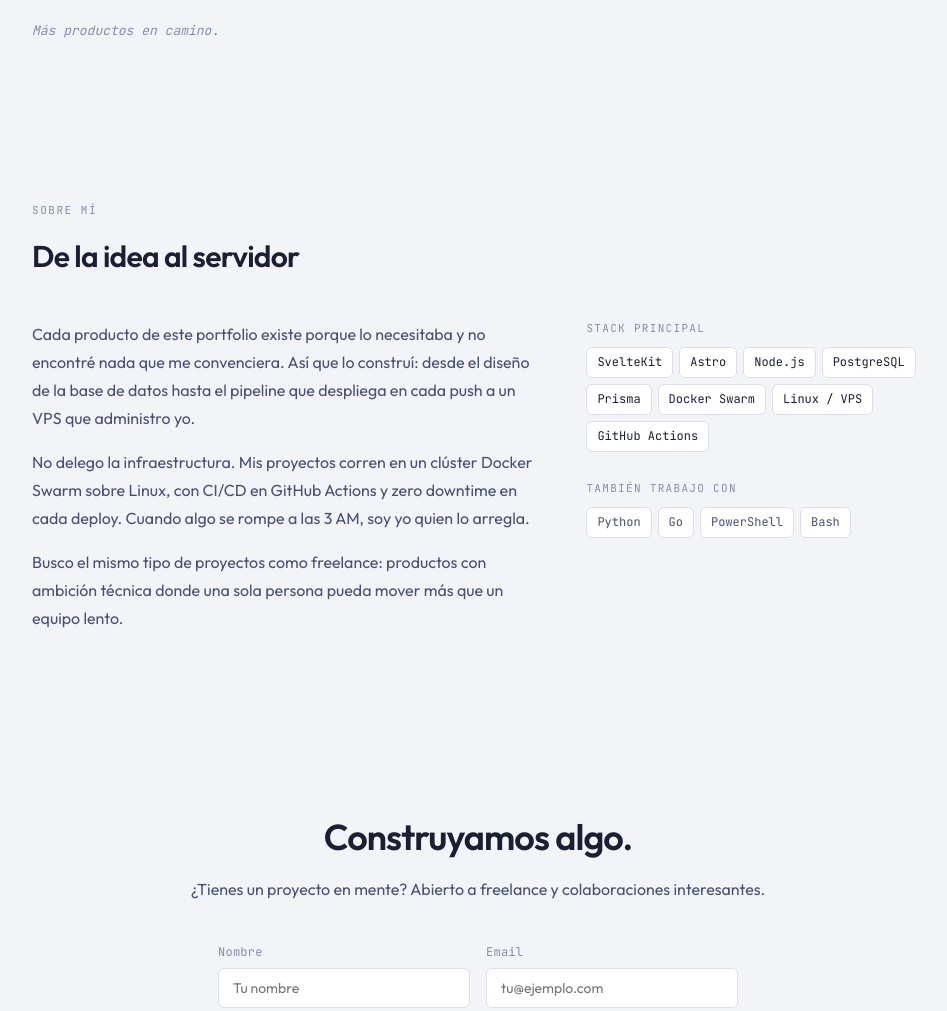
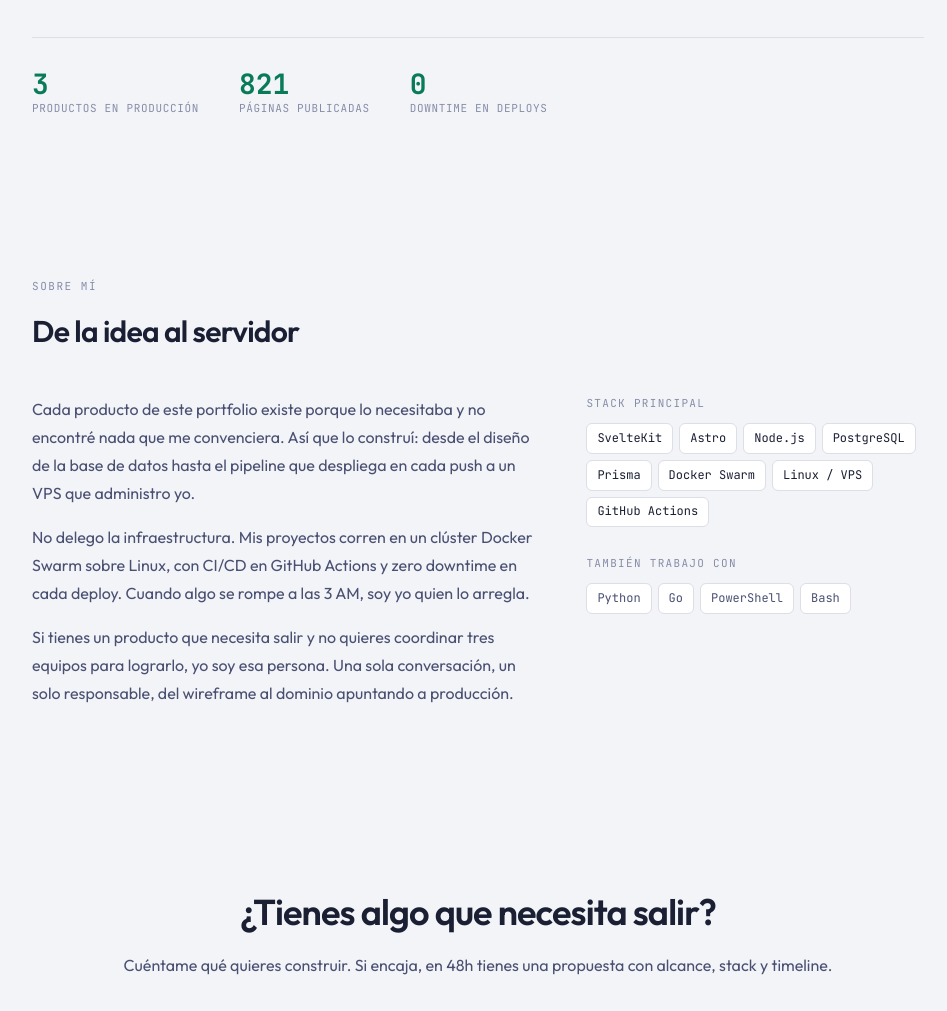
Before and after one commit to rricajos/rricajos, an Astro site: page / in a window 1280 px wide. Shown: the part 1328-2339 px from the top of the page, without its empty margins (162-1109 px from the left). Built offline with nearby package versions, Linux system fonts and the light colour scheme; Astro itself is replaced by a stand-in of ours.

Commit message:
client-focused copy, proof counters, actionable CTA
- About p3 now speaks to the client: "one conversation, one owner"
- Contact heading/sub: "Got something that needs to ship?" + 48h proposal
- Proof section: 3 products / 821 pages / 0 downtime counters
- All three languages updated (ES/EN/ZH)

```diff
--- a/src/pages/index.astro
+++ b/src/pages/index.astro
@@ -100,7 +100,20 @@ import Base from '../layouts/Base.astro';
           </div>
         </a>
       </div>
-      <p class="more" data-i18n="projects.more">Más productos en camino.</p>
+      <div class="proof">
+        <div class="proof-item">
+          <span class="proof-num">3</span>
+          <span class="proof-label" data-i18n="projects.proof_products">productos en producción</span>
+        </div>
+        <div class="proof-item">
+          <span class="proof-num">821</span>
+          <span class="proof-label" data-i18n="projects.proof_pages">páginas publicadas</span>
+        </div>
+        <div class="proof-item">
+          <span class="proof-num">0</span>
+          <span class="proof-label" data-i18n="projects.proof_downtime">downtime en deploys</span>
+        </div>
+      </div>
     </div>
   </section>
 
@@ -123,9 +136,10 @@ import Base from '../layouts/Base.astro';
             quien lo arregla.
           </p>
           <p data-i18n="about.p3">
-            Busco el mismo tipo de proyectos como freelance: productos con
-            ambición técnica donde una sola persona pueda mover más que un
-            equipo lento.
+            Si tienes un producto que necesita salir y no quieres coordinar
+            tres equipos para lograrlo, yo soy esa persona. Una sola
+            conversación, un solo responsable, del wireframe al dominio
+            apuntando a producción.
           </p>
         </div>
         <div class="about-aside">
@@ -158,10 +172,10 @@ import Base from '../layouts/Base.astro';
 
   <section id="contact" class="contact-section">
     <div class="wrap reveal">
-      <h2 class="contact-heading" data-i18n="contact.heading">Construyamos algo.</h2>
+      <h2 class="contact-heading" data-i18n="contact.heading">¿Tienes algo que necesita salir?</h2>
       <p class="contact-sub" data-i18n="contact.sub">
-        ¿Tienes un proyecto en mente? Abierto a freelance y colaboraciones
-        interesantes.
+        Cuéntame qué quieres construir. Si encaja, en 48h tienes una
+        propuesta con alcance, stack y timeline.
       </p>
       <form class="contact-form" action="https://formsubmit.co/ergoegos@gmail.com" method="POST">
         <input type="hidden" name="_subject" value="New message from ricajos.com" />
@@ -680,12 +694,35 @@ import Base from '../layouts/Base.astro';
     border-radius: 4px;
   }
 
-  .more {
-    margin-top: 1.5rem;
+  .proof {
+    display: flex;
+    gap: 2.5rem;
+    margin-top: 2.5rem;
+    padding-top: 2rem;
+    border-top: 1px solid var(--border);
+  }
+
+  .proof-item {
+    display: flex;
+    flex-direction: column;
+    gap: 0.125rem;
+  }
+
+  .proof-num {
     font-family: var(--font-mono);
-    font-size: 0.8125rem;
+    font-size: 1.75rem;
+    font-weight: 700;
+    color: var(--accent);
+    line-height: 1;
+    font-variant-numeric: tabular-nums;
+  }
+
+  .proof-label {
+    font-family: var(--font-mono);
+    font-size: 0.6875rem;
     color: var(--muted);
-    font-style: italic;
+    text-transform: uppercase;
+    letter-spacing: 0.06em;
   }
 
   /* ── About ── */
@@ -1023,16 +1060,18 @@ import Base from '../layouts/Base.astro';
       'projects.pingunix': 'Plataforma de estudio para la certificación LPIC. 821 páginas de contenido con flashcards en PWA.',
       'projects.darink': 'Tracker de salud offline-first. Alimentación, ejercicio, sueño y constantes vitales — funciona sin conexión.',
       'projects.planetlogin': 'Portal de autenticación white-label. Login stateless que se integra en cualquier app.',
-      'projects.more': 'Más productos en camino.',
+      'projects.proof_products': 'productos en producción',
+      'projects.proof_pages': 'páginas publicadas',
+      'projects.proof_downtime': 'downtime en deploys',
       'about.label': 'Sobre mí',
       'about.heading': 'De la idea al servidor',
       'about.p1': 'Cada producto de este portfolio existe porque lo necesitaba y no encontré nada que me convenciera. Así que lo construí: desde el diseño de la base de datos hasta el pipeline que despliega en cada push a un VPS que administro yo.',
       'about.p2': 'No delego la infraestructura. Mis proyectos corren en un clúster Docker Swarm sobre Linux, con CI/CD en GitHub Actions y zero downtime en cada deploy. Cuando algo se rompe a las 3 AM, soy yo quien lo arregla.',
-      'about.p3': 'Busco el mismo tipo de proyectos como freelance: productos con ambición técnica donde una sola persona pueda mover más que un equipo lento.',
+      'about.p3': 'Si tienes un producto que necesita salir y no quieres coordinar tres equipos para lograrlo, yo soy esa persona. Una sola conversación, un solo responsable, del wireframe al dominio apuntando a producción.',
       'about.stack_label': 'Stack principal',
       'about.also_label': 'También trabajo con',
-      'contact.heading': 'Construyamos algo.',
-      'contact.sub': '¿Tienes un proyecto en mente? Abierto a freelance y colaboraciones interesantes.',
+      'contact.heading': '¿Tienes algo que necesita salir?',
+      'contact.sub': 'Cuéntame qué quieres construir. Si encaja, en 48h tienes una propuesta con alcance, stack y timeline.',
       'form.name': 'Nombre',
       'form.name_ph': 'Tu nombre',
       'form.email': 'Email',
@@ -1054,16 +1093,18 @@ import Base from '../layouts/Base.astro';
       'projects.pingunix': 'Study platform for LPIC certification. 821 pages of content with PWA-powered flashcards.',
       'projects.darink': 'Offline-first health tracker. Food, exercise, sleep, and vitals — works without a connection.',
       'projects.planetlogin': 'White-label authentication portal. Stateless login you drop into any app.',
-      'projects.more': 'More products shipping soon.',
+      'projects.proof_products': 'products in production',
+      'projects.proof_pages': 'pages published',
+      'projects.proof_downtime': 'downtime on deploys',
       'about.label': 'About',
       'about.heading': 'From idea to server',
       'about.p1': 'Every product in this portfolio exists because I needed it and couldn\'t find anything that convinced me. So I built it: from database design to the pipeline that deploys on every push to a VPS I manage myself.',
       'about.p2': 'I don\'t delegate infrastructure. My projects run on a Docker Swarm cluster on Linux, with CI/CD on GitHub Actions and zero downtime on every deploy. When something breaks at 3 AM, I\'m the one who fixes it.',
-      'about.p3': 'I look for the same kind of projects as a freelancer: technically ambitious products where one person can move faster than a slow team.',
+      'about.p3': 'If you have a product that needs to ship and don\'t want to coordinate three teams to make it happen, I\'m that person. One conversation, one owner, from wireframe to domain pointing at production.',
       'about.stack_label': 'Main stack',
       'about.also_label': 'Also work with',
-      'contact.heading': 'Let\'s build something.',
-      'contact.sub': 'Got a project in mind? Open to freelance work and interesting collaborations.',
+      'contact.heading': 'Got something that needs to ship?',
+      'contact.sub': 'Tell me what you want to build. If it\'s a fit, you\'ll have a proposal with scope, stack, and timeline in 48h.',
       'form.name': 'Name',
       'form.name_ph': 'Your name',
       'form.email': 'Email',
@@ -1085,16 +1126,18 @@ import Base from '../layouts/Base.astro';
       'projects.pingunix': 'LPIC认证学习平台。821页内容，配备PWA闪卡功能。',
       'projects.darink': '离线优先的健康追踪器。饮食、运动、睡眠和生命体征——无需网络连接。',
       'projects.planetlogin': '白标认证门户。可集成到任何应用的无状态登录系统。',
-      'projects.more': '更多产品即将推出。',
+      'projects.proof_products': '产品上线运行',
+      'projects.proof_pages': '页面已发布',
+      'projects.proof_downtime': '部署停机时间',
       'about.label': '关于',
       'about.heading': '从构想到服务器',
       'about.p1': '这个作品集中的每个产品都源于我的真实需求——找不到满意的解决方案，于是自己动手：从数据库设计到部署流水线，推送到我自己管理的VPS。',
       'about.p2': '我不外包基础设施。我的项目运行在Linux上的Docker Swarm集群中，使用GitHub Actions实现CI/CD，每次部署零停机。凌晨3点出了问题，修的人是我。',
-      'about.p3': '作为自由职业者，我寻找同类项目：有技术野心的产品，一个人能比一个缓慢的团队走得更快。',
+      'about.p3': '如果你有一个产品需要上线，又不想协调三个团队来实现，我就是那个人。一次对话，一个负责人，从线框图到域名指向生产环境。',
       'about.stack_label': '主要技术栈',
       'about.also_label': '也使用',
-      'contact.heading': '一起创造点什么。',
-      'contact.sub': '有项目想法？欢迎自由职业合作和有趣的项目。',
+      'contact.heading': '有产品需要上线？',
+      'contact.sub': '告诉我你想构建什么。如果合适，48小时内你会收到包含范围、技术栈和时间表的提案。',
       'form.name': '姓名',
       'form.name_ph': '你的名字',
       'form.email': '邮箱',
```
